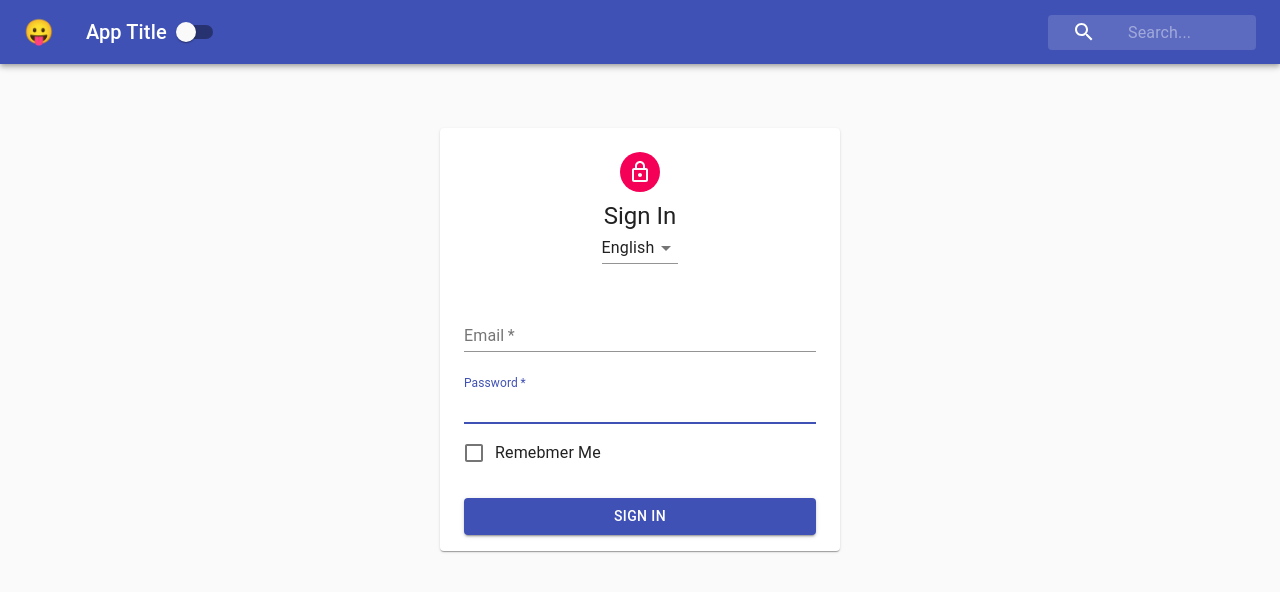
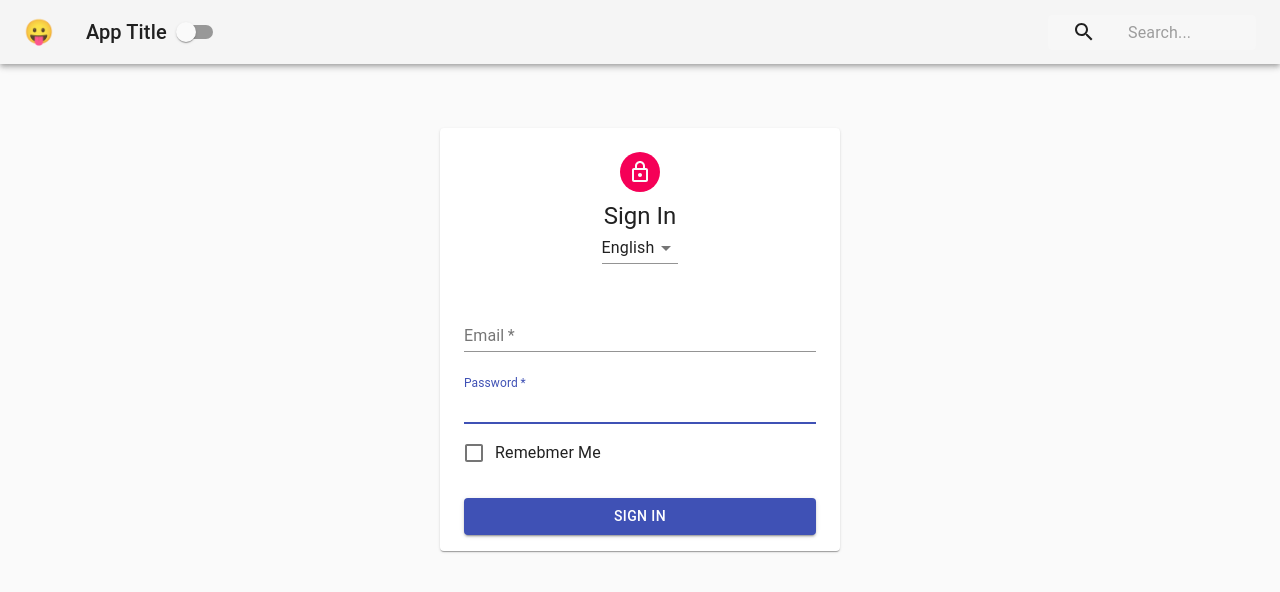
Before and after one commit to Decomplosed/react-context-app, a React (Create React App) app: page / in a window 1280 px wide. Shown: the top 592 px of the page. Built offline with nearby package versions, Linux system fonts and the light colour scheme.

Commit message:
extract isDarkMode from this.context and implement color to the appBar based on the value of isDarkMode

```diff
--- a/src/Navbar.js
+++ b/src/Navbar.js
@@ -13,11 +13,11 @@ import { ThemeContext } from './contexts/ThemeContext'
 class Navbar extends Component {
   static contextType = ThemeContext
   render() {
+    const { isDarkMode } = this.context
     const { classes } = this.props
-
     return (
       <div className={classes.root}>
-        <AppBar position='static' color='primary'>
+        <AppBar position='static' color={isDarkMode ? 'default' : 'primary'}>
           <Toolbar>
             <IconButton className={classes.menuButton} color='inherit'>
               <span>😛</span>
```
